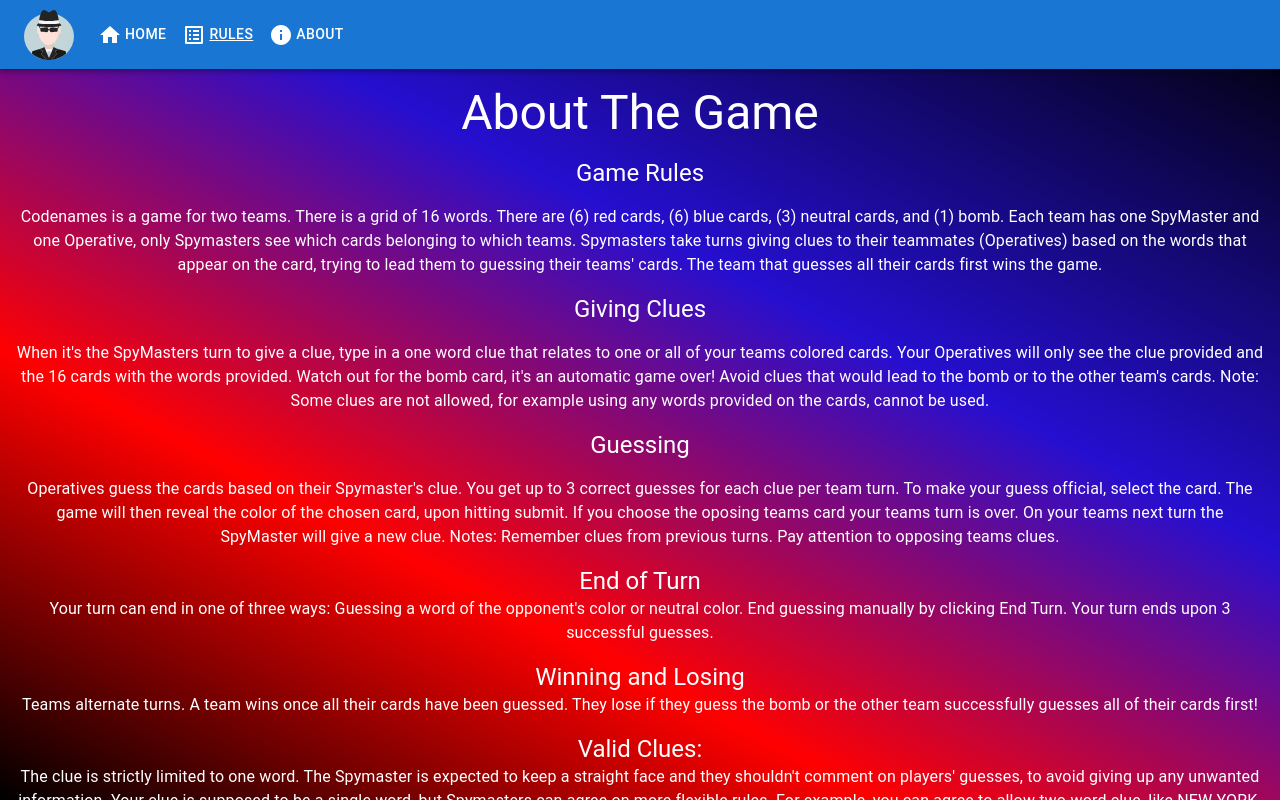
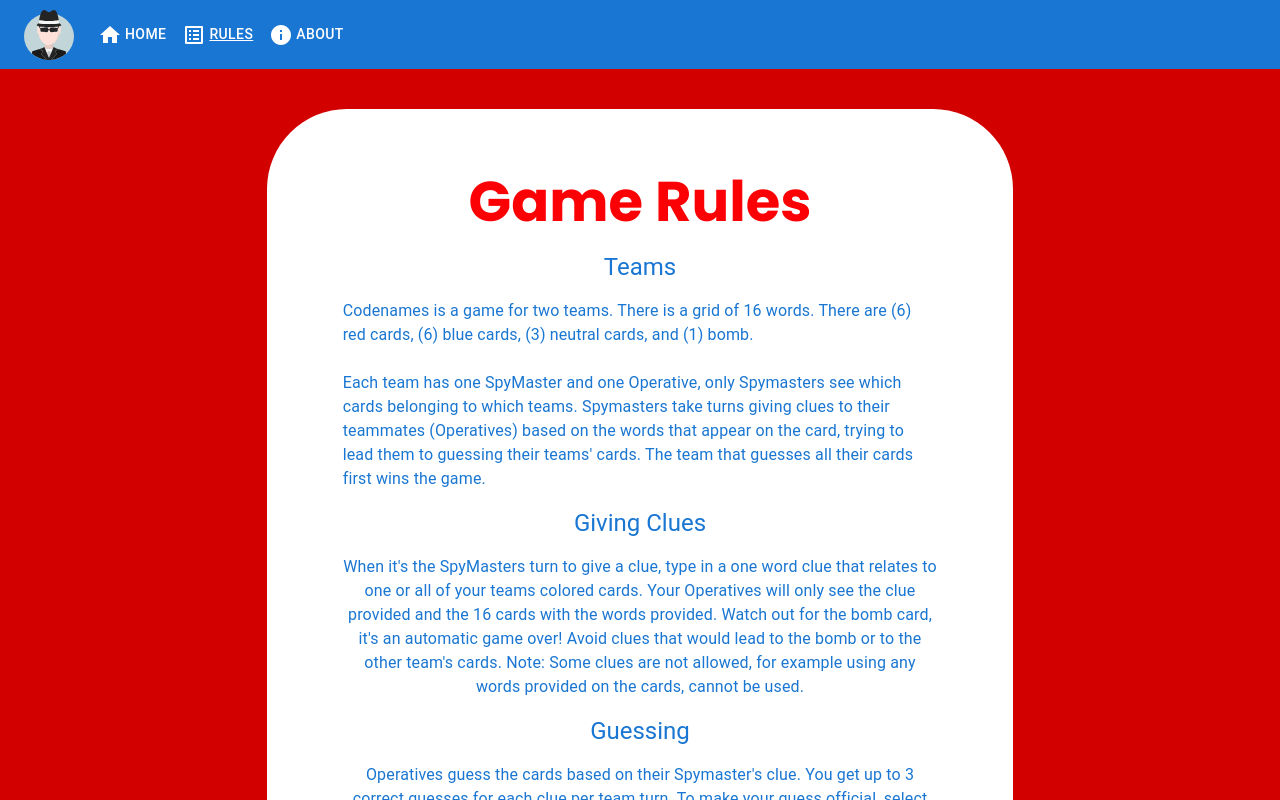
Before and after one commit to ZakRab/midland-spy-codes, a React (Create React App) app: page /rules in a window 1280 px wide. Shown: the top 800 px of the page. Built offline with nearby package versions, Linux system fonts and the light colour scheme.

Commit message:
Add solid backgrounds to Rules and About pages.

```diff
--- a/public/index.html
+++ b/public/index.html
@@ -24,6 +24,12 @@
       work correctly both with client-side routing and a non-root public URL.
       Learn how to configure a non-root public URL by running `npm run build`.
     -->
+		<link rel="preconnect" href="https://fonts.googleapis.com" />
+		<link rel="preconnect" href="https://fonts.gstatic.com" crossorigin />
+		<link
+			href="https://fonts.googleapis.com/css2?family=Poppins:wght@700&display=swap"
+			rel="stylesheet"
+		/>
 		<title>Midland Word Cards</title>
 	</head>
 	<body>
--- a/src/components/HomePage/HomePage.jsx
+++ b/src/components/HomePage/HomePage.jsx
@@ -13,7 +13,7 @@
 	const lobbyError = useMemo(() => lobby.length <= 4, [lobby]);
 	const nameError = useMemo(
 		() => name.length === 0 || name.length > 10,
-    [name]
+		[name],
 	);
 
 	return (
--- a/src/components/RulesPage/RulesPage.jsx
+++ b/src/components/RulesPage/RulesPage.jsx
@@ -1,49 +1,82 @@
 import React from "react";
-import { Typography } from "@mui/material";
+import { Typography, Grid } from "@mui/material";
 
 function RulesPage() {
 	return (
 		<>
-      <Typography my={2} align={"center"} variant="h3">
-        About The Game
+			<Grid
+				container
+				display="flex"
+				justifyContent="center"
+				alignItems="center"
+				sx={{
+					backgroundColor: "#d30000",
+					paddingY: "40px",
+					paddingX: "80px",
+				}}
+			>
+				<Grid
+					item
+					xs={8}
+					sx={{
+						backgroundColor: "#fff",
+						color: "#1976d2",
+						padding: "60px",
+						borderRadius: "80px",
+					}}
+				>
+					<Typography
+						sx={{
+							marginTop: 0,
+							fontFamily: "Poppins",
+							fontSize: "3.5rem",
+							color: "#fb0004",
+						}}
+						my={2}
+						align={"center"}
+						variant="h3"
+					>
+						Game Rules
 					</Typography>
 					<Typography variant="h5" my={2} align={"center"}>
-        Game Rules
+						Teams
 					</Typography>
-      <Typography paragraph ml={2} mr={2} align={"center"}>
-        Codenames is a game for two teams. There is a grid of 16 words. There
-        are (6) red cards, (6) blue cards, (3) neutral cards, and (1) bomb. Each
-        team has one SpyMaster and one Operative, only Spymasters see which
-        cards belonging to which teams. Spymasters take turns giving clues to
-        their teammates (Operatives) based on the words that appear on the card,
-        trying to lead them to guessing their teams' cards. The team that
-        guesses all their cards first wins the game.
+					<Typography variant="body1" ml={2} mr={2} align={"left"}>
+						Codenames is a game for two teams. There is a grid of 16 words.
+						There are (6) red cards, (6) blue cards, (3) neutral cards, and (1)
+						bomb. <br></br>
+						<br></br>Each team has one SpyMaster and one Operative, only
+						Spymasters see which cards belonging to which teams. Spymasters take
+						turns giving clues to their teammates (Operatives) based on the
+						words that appear on the card, trying to lead them to guessing their
+						teams' cards. The team that guesses all their cards first wins the
+						game.
 					</Typography>
 
 					<Typography variant="h5" my={2} align={"center"}>
 						Giving Clues
 					</Typography>
 					<Typography paragraph ml={2} mr={2} align={"center"}>
-        When it's the SpyMasters turn to give a clue, type in a one word clue
-        that relates to one or all of your teams colored cards. Your Operatives
-        will only see the clue provided and the 16 cards with the words
-        provided. Watch out for the bomb card, it's an automatic game over!
-        Avoid clues that would lead to the bomb or to the other team's cards.
-        Note: Some clues are not allowed, for example using any words provided
-        on the cards, cannot be used.
+						When it's the SpyMasters turn to give a clue, type in a one word
+						clue that relates to one or all of your teams colored cards. Your
+						Operatives will only see the clue provided and the 16 cards with the
+						words provided. Watch out for the bomb card, it's an automatic game
+						over! Avoid clues that would lead to the bomb or to the other team's
+						cards. Note: Some clues are not allowed, for example using any words
+						provided on the cards, cannot be used.
 					</Typography>
 
 					<Typography variant="h5" my={2} align={"center"}>
 						Guessing
 					</Typography>
 					<Typography paragraph ml={2} mr={2} align={"center"}>
-        Operatives guess the cards based on their Spymaster's clue. You get up
-        to 3 correct guesses for each clue per team turn. To make your guess
-        official, select the card. The game will then reveal the color of the
-        chosen card, upon hitting submit. If you choose the oposing teams card
-        your teams turn is over. On your teams next turn the SpyMaster will give
-        a new clue. Notes: Remember clues from previous turns. Pay attention to
-        opposing teams clues.
+						Operatives guess the cards based on their Spymaster's clue. You get
+						up to 3 correct guesses for each clue per team turn. To make your
+						guess official, select the card. The game will then reveal the color
+						of the chosen card, upon hitting submit. If you choose the oposing
+						teams card your teams turn is over. On your teams next turn the
+						SpyMaster will give a new clue. Notes: Remember clues from previous
+						turns. Pay attention to opposing teams clues.
 					</Typography>
 
 					<Typography variant="h5" align={"center"}>
@@ -51,8 +84,8 @@
 					</Typography>
 					<Typography paragraph ml={2} mr={2} align={"center"}>
 						Your turn can end in one of three ways: Guessing a word of the
-        opponent's color or neutral color. End guessing manually by clicking End
-        Turn. Your turn ends upon 3 successful guesses.
+						opponent's color or neutral color. End guessing manually by clicking
+						End Turn. Your turn ends upon 3 successful guesses.
 					</Typography>
 
 					<Typography variant="h5" align={"center"}>
@@ -60,29 +93,31 @@
 					</Typography>
 					<Typography paragraph ml={2} mr={2} align={"center"}>
 						Teams alternate turns. A team wins once all their cards have been
-        guessed. They lose if they guess the bomb or the other team successfully
-        guesses all of their cards first!
+						guessed. They lose if they guess the bomb or the other team
+						successfully guesses all of their cards first!
 					</Typography>
 
 					<Typography variant="h5" align={"center"}>
 						Valid Clues:
 					</Typography>
 					<Typography paragraph ml={2} mr={2} align={"center"}>
-        The clue is strictly limited to one word. The Spymaster is expected to
-        keep a straight face and they shouldn't comment on players' guesses, to
-        avoid giving up any unwanted information. Your clue is supposed to be a
-        single word, but Spymasters can agree on more flexible rules. For
-        example, you can agree to allow two-word clue, like NEW YORK. Give clues
-        in the language you have agreed on. Don't use foreign words to give
-        extra information. Don't give clues about the letters/length in the word
-        or its position in the grid. Keep your clues in the spirit of the game,
-        and if you aren't sure, ask the opposing Spymaster (using some form of
-        communication that the other players can't hear or see). You can end
-        turn without a guess for first and/or second guess. However, a quess is
-        required to finish your teams' turn. Or you can make a quess on the
-        first and/or second and end your teams' turn on the third without a
-        guess.
+						The clue is strictly limited to one word. The Spymaster is expected
+						to keep a straight face and they shouldn't comment on players'
+						guesses, to avoid giving up any unwanted information. Your clue is
+						supposed to be a single word, but Spymasters can agree on more
+						flexible rules. For example, you can agree to allow two-word clue,
+						like NEW YORK. Give clues in the language you have agreed on. Don't
+						use foreign words to give extra information. Don't give clues about
+						the letters/length in the word or its position in the grid. Keep
+						your clues in the spirit of the game, and if you aren't sure, ask
+						the opposing Spymaster (using some form of communication that the
+						other players can't hear or see). You can end turn without a guess
+						for first and/or second guess. However, a quess is required to
+						finish your teams' turn. Or you can make a quess on the first and/or
+						second and end your teams' turn on the third without a guess.
 					</Typography>
+				</Grid>
+			</Grid>
 		</>
 	);
 }
--- a/src/index.css
+++ b/src/index.css
@@ -9,45 +9,49 @@
 	height: 50px;
 	width: 50px;
 }
-.d-none{
-  visibility: hidden
+.d-none {
+	visibility: hidden;
 }
 
-.background-card{
+.background-card {
 	border-radius: 10px;
 	box-shadow: rgba(0, 0, 0, 0.498) 0px 5px 15px;
 	padding: 5px;
-  width:max-content
+	width: max-content;
 }
-.bg-gray{
+.bg-gray {
 	background-color: rgb(81, 81, 81);
 }
-.bg-white{
+.bg-white {
 	background-color: rgb(255, 255, 255);
 }
 
-.width400px{
+.width400px {
 	width: 400px;
 }
-.width70p{
+.width70p {
 	width: 70%;
 }
-.min-height150px{
+.min-height150px {
 	min-height: 150px;
 }
-.margin-auto{
-  margin:auto  !important ;
+.margin-auto {
+	margin: auto !important ;
 }
-.animate-right{
-  animation: slideright linear 1s 1s
+.animate-right {
+	animation: slideright linear 1s 1s;
 }
 
-.flip-horizontal-top{animation:flip-horizontal-top .4s cubic-bezier(.455,.03,.515,.955) reverse both}
-.flip-horizontal-bottom{animation:flip-horizontal-bottom .4s cubic-bezier(.455,.03,.515,.955) reverse both}
+.flip-horizontal-top {
+	animation: flip-horizontal-top 0.4s cubic-bezier(0.455, 0.03, 0.515, 0.955)
+		reverse both;
+}
+.flip-horizontal-bottom {
+	animation: flip-horizontal-bottom 0.4s cubic-bezier(0.455, 0.03, 0.515, 0.955)
+		reverse both;
+}
 
-
-
-.image {
+/* .image {
 	background: url("https://www.pinclipart.com/picdir/big/1-14882_detective-clipart-secret-agent-clipart-silhouette-png-download.png"),
 		url("https://cdn.pixabay.com/photo/2018/08/15/14/11/audit-3608131_960_720.png");
 
@@ -55,6 +59,16 @@
 	background-size: auto 75%, auto 75%;
 	background-position: 5% 50%, 95% 50%;
 	height: 90vh;
+} */
+@media screen and (min-width: 1150px) {
+	.image {
+		background: url("https://www.pinclipart.com/picdir/big/1-14882_detective-clipart-secret-agent-clipart-silhouette-png-download.png"),
+			url("https://cdn.pixabay.com/photo/2018/08/15/14/11/audit-3608131_960_720.png");
+		background-repeat: no-repeat, no-repeat;
+		background-size: auto 75%, auto 75%;
+		background-position: 5% 50%, 95% 50%;
+		height: 90vh;
+	}
 }
 html,
 body,
@@ -63,13 +77,26 @@
 	margin: 0;
 }
 
-
 .spacing {
 	margin-top: 40px;
 }
 
-@keyframes flip-horizontal-top{0%{transform:rotateX(0)}100%{transform:rotateX(180deg)}}
-@keyframes flip-horizontal-bottom{0%{transform:rotateX(0)}100%{transform:rotateX(-180deg)}}
+@keyframes flip-horizontal-top {
+	0% {
+		transform: rotateX(0);
+	}
+	100% {
+		transform: rotateX(180deg);
+	}
+}
+@keyframes flip-horizontal-bottom {
+	0% {
+		transform: rotateX(0);
+	}
+	100% {
+		transform: rotateX(-180deg);
+	}
+}
 .picture1 img {
 	width: 500px;
 }
@@ -79,9 +106,7 @@
 }
 
 body {
-  background: rgb(2, 0, 36);
 	color: white;
-  background: rgb(2, 0, 36);
 	background: linear-gradient(
 		27deg,
 		rgba(0, 0, 0, 1) 0%,
```
Also changed, not shown: src/components/AboutPage/AboutPage.jsx (+22 -8 lines), public/images/img-left.png (added), public/images/img-right.png (added). Lines whose indentation alone changed are shown as unchanged.
